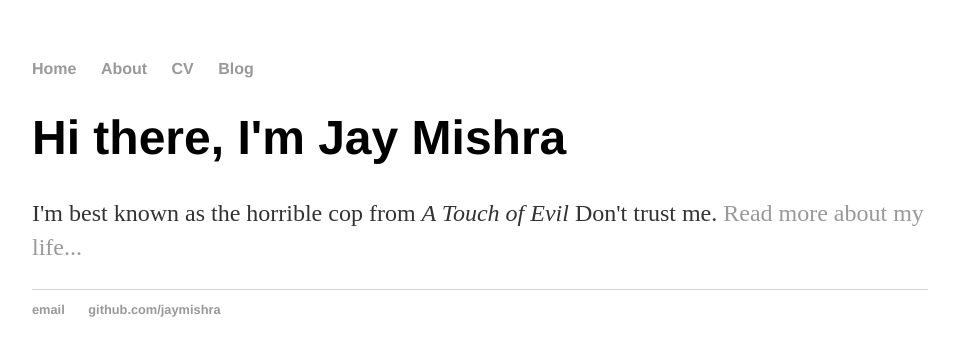
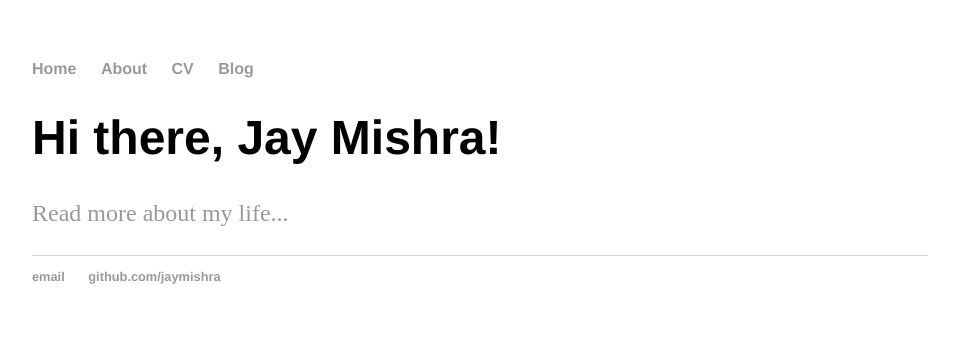
Before and after one commit to JayMishra/jaymishra.github.io, a Jekyll site: the page built from index.html, in a window 1280 px wide. Shown: the top 356 px of the page, without its empty margins (160-1119 px from the left). Built offline with Jekyll 4.4.1, drawn with Linux system fonts in a browser that asks for light colours.

Commit message:
Update index.html

```diff
--- a/index.html
+++ b/index.html
@@ -1,29 +1,8 @@
-<!DOCTYPE html>
-<html>
-	<head>
-		<title>Jay Mishra, The Apprentice</title>
-		<link rel="stylesheet" type="text/css" href="/css/main.css">
-	</head>
-	<body>
-		<nav>
-    		<ul>
-        		<li><a href="/">Home</a></li>
-	        	<li><a href="/about">About</a></li>
-        		<li><a href="/cv">CV</a></li>
-        		<li><a href="/blog">Blog</a></li>
-    		</ul>
-		</nav>
-		<div class="container">
-    		<div class="blurb">
-        		<h1>Hi there, I'm Jay Mishra</h1>
-				<p>I'm best known as the horrible cop from <em>A Touch of Evil</em> Don't trust me. <a href="/about">Read more about my life...</a></p>
-    		</div><!-- /.blurb -->
-		</div><!-- /.container -->
-		<footer>
-    		<ul>
-        		<li><a href="mailto:mrityunjaym@gmail.com">email</a></li>
-        		<li><a href="https://github.com/jaymishra">github.com/jaymishra</a></li>
-			</ul>
-		</footer>
-	</body>
-</html>
+---
+layout: default
+title: Hank Quinlan, Horrible Cop
+---
+<div class="blurb">
+	<h1>Hi there, Jay Mishra!</h1>
+	<p> <a href="/about">Read more about my life...</a></p>
+</div><!-- /.blurb -->
```
